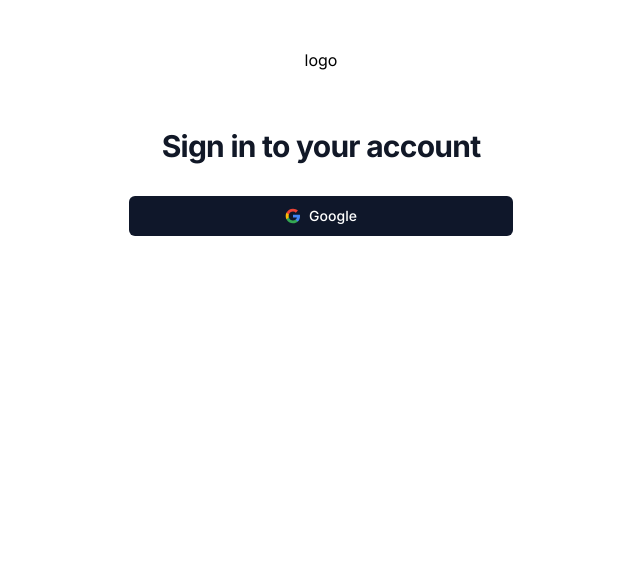
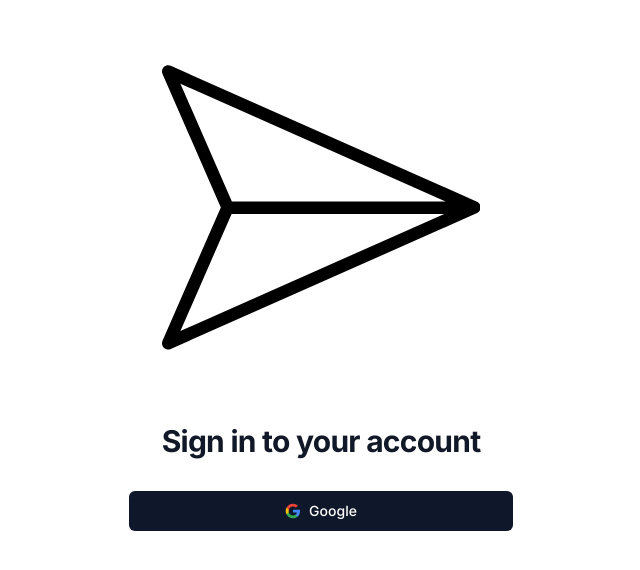
Before and after one commit to shreyasvaidya9/realtime-chat, a Next.js app: page /login in a window 1280 px wide. Shown: the top 570 px of the page, without its empty margins (319-959 px from the left). Built offline with nearby package versions, Linux system fonts and the light colour scheme.

Commit message:
Added the Logo in the login page.

```diff
--- a/src/app/(auth)/login/page.tsx
+++ b/src/app/(auth)/login/page.tsx
@@ -6,6 +6,7 @@ import { toast } from "react-hot-toast";
 
 import Button from "@/components/ui/Button";
 import Google from "@/components/svg/Google";
+import { Icons } from "@/components/Icons";
 
 interface pageProps {}
 
@@ -30,7 +31,7 @@ const Page: FC<pageProps> = ({}) => {
       <div className="flex min-h-full items-center justify-center py-12 px-4 sm:px-6 lg:px-8">
         <div className="w-full flex flex-col items-center max-w-md space-y-8">
           <div className="flex flex-col items-center gap-8">
-            logo
+            <Icons.Logo />
             <h2 className="mt-6 text-center text-3xl font-bold tracking-tight text-gray-900">
               Sign in to your account
             </h2>
```
